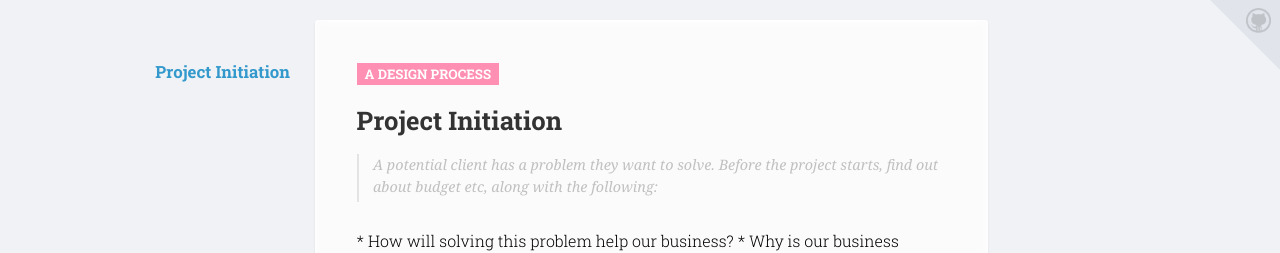
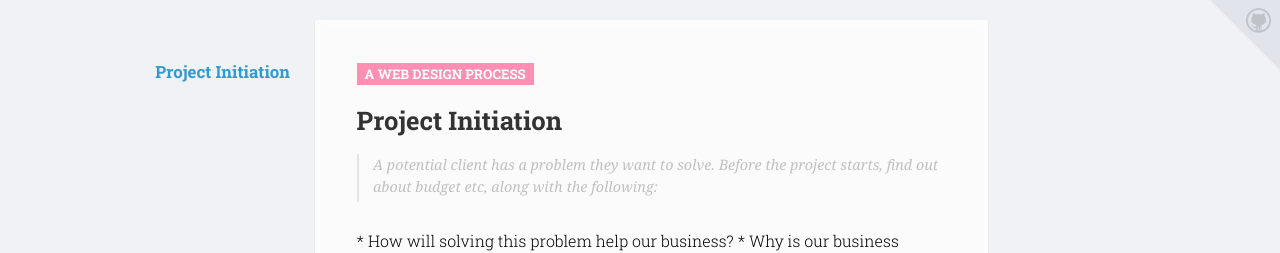
Before and after one commit to Magnus-G/Process, a Jekyll site: the page built from index.md, in a window 1280 px wide and 900 px high. Shown: the top 253 px of the window. Built offline with Jekyll 4.4.1, drawn with Linux system fonts in a browser that asks for light colours; nearby versions of some CDN libraries; Markdown is read by kramdown in place of the engine named in the settings.

Commit message:
Update index.md

```diff
--- a/index.md
+++ b/index.md
@@ -2,7 +2,7 @@
 layout: index
 ---
 
-<h5 class="title"> A Design Process</h5>
+<h5 class="title"> A Web Design Process</h5>
 
 Project Initiation
 =============
```
